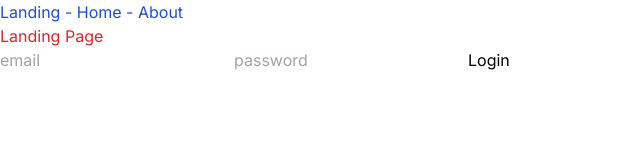
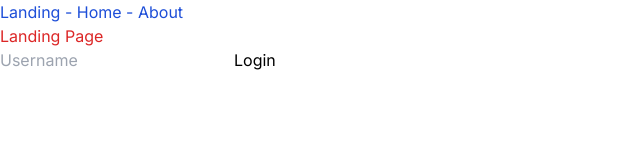
Before and after one commit to MrOrtiz1988/next-friends-book, a Next.js app: page / in a window 1280 px wide. Shown: the top 160 px of the page, without its empty margins (0-640 px from the left). Built offline with nearby package versions, Linux system fonts and the light colour scheme.

Commit message:
redux login complete, now to test it

```diff
--- a/src/app/home/page.tsx
+++ b/src/app/home/page.tsx
@@ -1,9 +1,14 @@
-
+"use client";
+import { useAppSelector } from "@/redux/store";
 
 export default function Home() {
+
+  const username = useAppSelector(state => state.authReducer.value.username);
+
     return (
       <div>
         <h1>Home Page</h1>
+        <h1>Welcome: {username}</h1>
       </div>
     )
   }
--- a/src/app/page.tsx
+++ b/src/app/page.tsx
@@ -1,4 +1,4 @@
-
+"use client";
 import Login from "../components/Login"
 
 export default function Landing() {
--- a/src/components/Login.tsx
+++ b/src/components/Login.tsx
@@ -1,27 +1,43 @@
-"use client"
-import React, { useState } from 'react';
+"use client";
+import { useState } from 'react';
+import { logIn, logOut } from '@/redux/features/auth-slice';
+import { useDispatch } from 'react-redux';
+import { AppDispatch } from '@/redux/store';
+import { useRouter } from 'next/navigation';
 
 export default function Login() {
-    const [email, setEmail] = useState("");
-    const [password, setPassword] = useState('');
+    const router = useRouter()
+    const [username, setUsername] = useState('');
+    // const [password, setPassword] = useState('');
+    const dispatch = useDispatch<AppDispatch>();
+
+    const onClickLogIn = () => {
+        dispatch(logIn(username));
+        router.push('/home', { scroll: false })
+    };
+
+    const onClickLogOut = () => {};
+
+    const onClickToggle = () => {};
 
     return (
         <div>
             <form>
                 <input
-                    type="email"
-                    placeholder="email"
-                    value={email}
-                    onChange={e => setEmail(e.target.value)}
+                    type="text"
+                    placeholder="Username"
+                    value={username}
+                    onChange={e => setUsername(e.target.value)}
                     className='text-green-500'
                 />
-                <input
+                {/* <input
                     type="password"
                     placeholder="password"
                     value={password}
                     onChange={e => setPassword(e.target.value)}
-                />
-                <button type="submit">Login</button>
+                    className='text-green-500'
+                /> */}
+                <button onClick={onClickLogIn} type="submit">Login</button>
             </form>
         </div>
     )
--- a/src/redux/store.ts
+++ b/src/redux/store.ts
@@ -1,5 +1,6 @@
 import { configureStore } from "@reduxjs/toolkit";
 import authReducer from "./features/auth-slice";
+import { TypedUseSelectorHook, useSelector } from "react-redux";
 
 export const store = configureStore({
     reducer: {
@@ -9,3 +10,5 @@ export const store = configureStore({
 
 export type RootState = ReturnType<typeof store.getState>;
 export type AppDispatch = typeof store.dispatch;
+
+export const useAppSelector: TypedUseSelectorHook<RootState> = useSelector;
```
